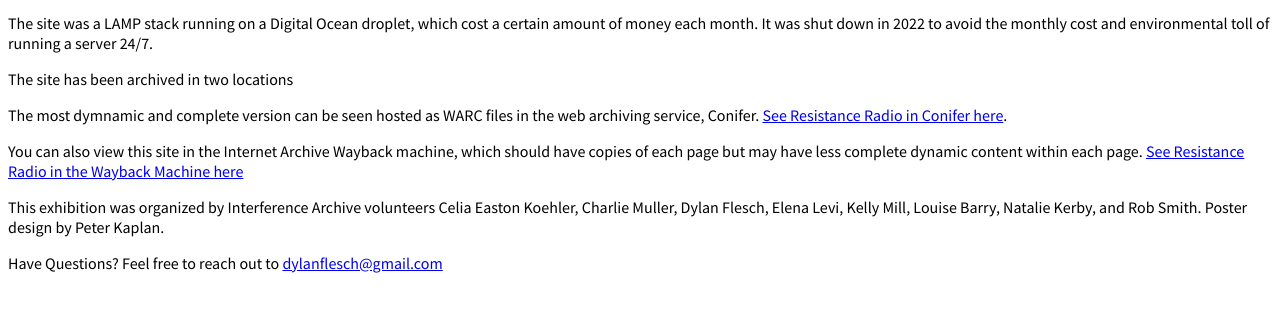
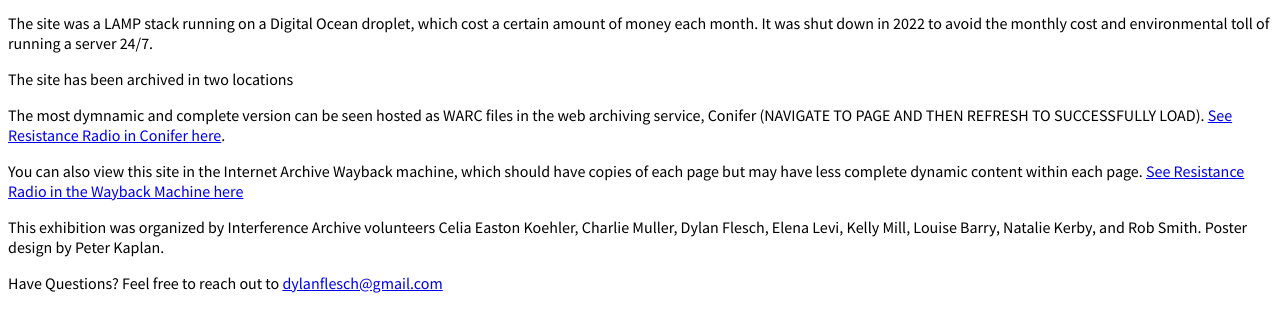
Before and after one commit to dylanflesch/resistance-radio, a plain HTML site: page index.html in a window 1280 px wide. Shown: the part 146-478 px from the top of the page. Drawn offline with nearby package versions, Linux system fonts and the light colour scheme.

Commit message:
Update index.html
adding note about refreshing Conifer page

```diff
--- a/index.html
+++ b/index.html
@@ -47,7 +47,7 @@
 
 <p>The site has been archived in two locations</p>
 
-<p>The most dymnamic and complete version can be seen hosted as WARC files in the web archiving service, Conifer. <a href="https://conifer.rhizome.org/resistance/resistance-radio/20220703142847/https://resistanceradio.online/">See Resistance Radio in Conifer here</a>.</p>
+<p>The most dymnamic and complete version can be seen hosted as WARC files in the web archiving service, Conifer (NAVIGATE TO PAGE AND THEN REFRESH TO SUCCESSFULLY LOAD). <a href="https://conifer.rhizome.org/resistance/resistance-radio/20220703142847/https://resistanceradio.online/">See Resistance Radio in Conifer here</a>.</p>
 
 <p>You can also view this site in the Internet Archive Wayback machine, which should have copies of each page but may have less complete dynamic content within each page. <a href="https://web.archive.org/web/20220703150221/https://resistanceradio.online/">See Resistance Radio in the Wayback Machine here</a> </p>
 
```
